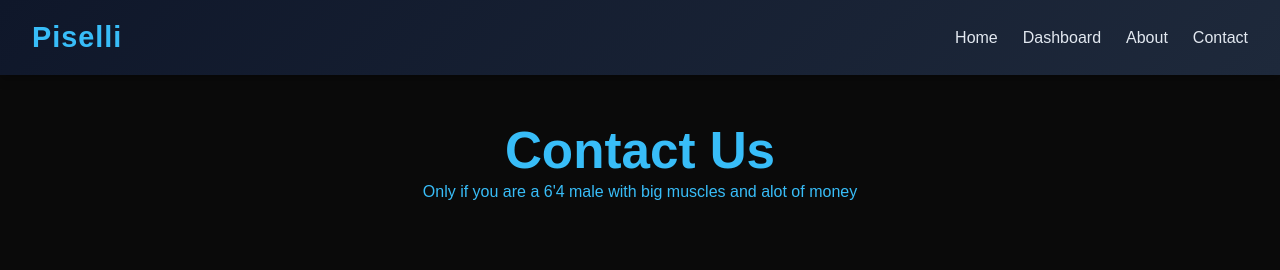
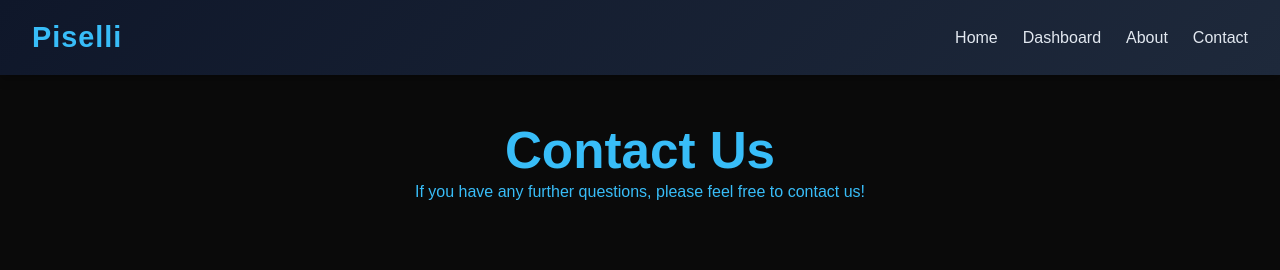
Before and after one commit to yass0k/urban-congestion, a React (Vite) app: page /contact in a window 1280 px wide. Shown: the top 270 px of the page. Built offline with nearby package versions, Linux system fonts and the light colour scheme.

Commit message:
Updated website content

```diff
--- a/src/pages/Contact.jsx
+++ b/src/pages/Contact.jsx
@@ -2,7 +2,7 @@ function Contact() {
   return (
     <div className="page">
       <h1>Contact Us</h1>
-      <p>Only if you are a 6'4 male with big muscles and alot of money</p>
+      <p>If you have any further questions, please feel free to contact us!</p>
     </div>
   )
 }
```
